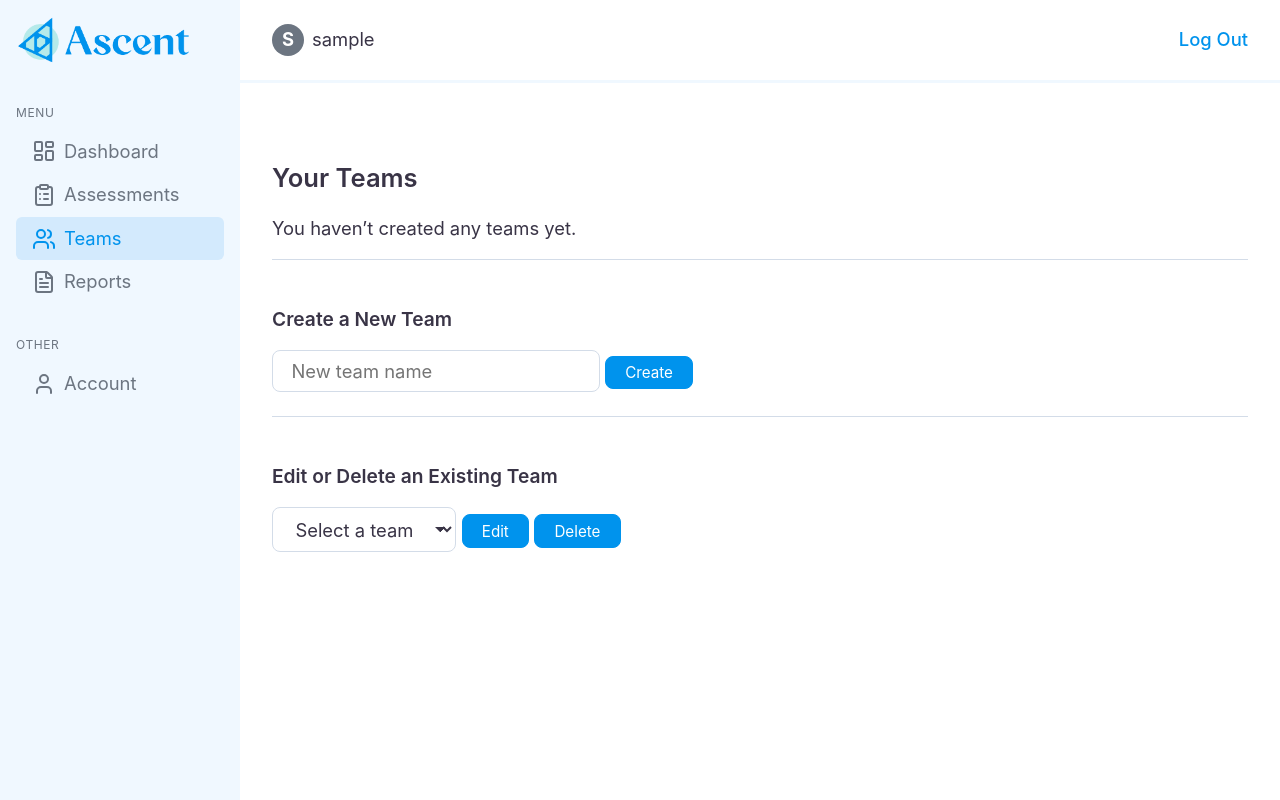
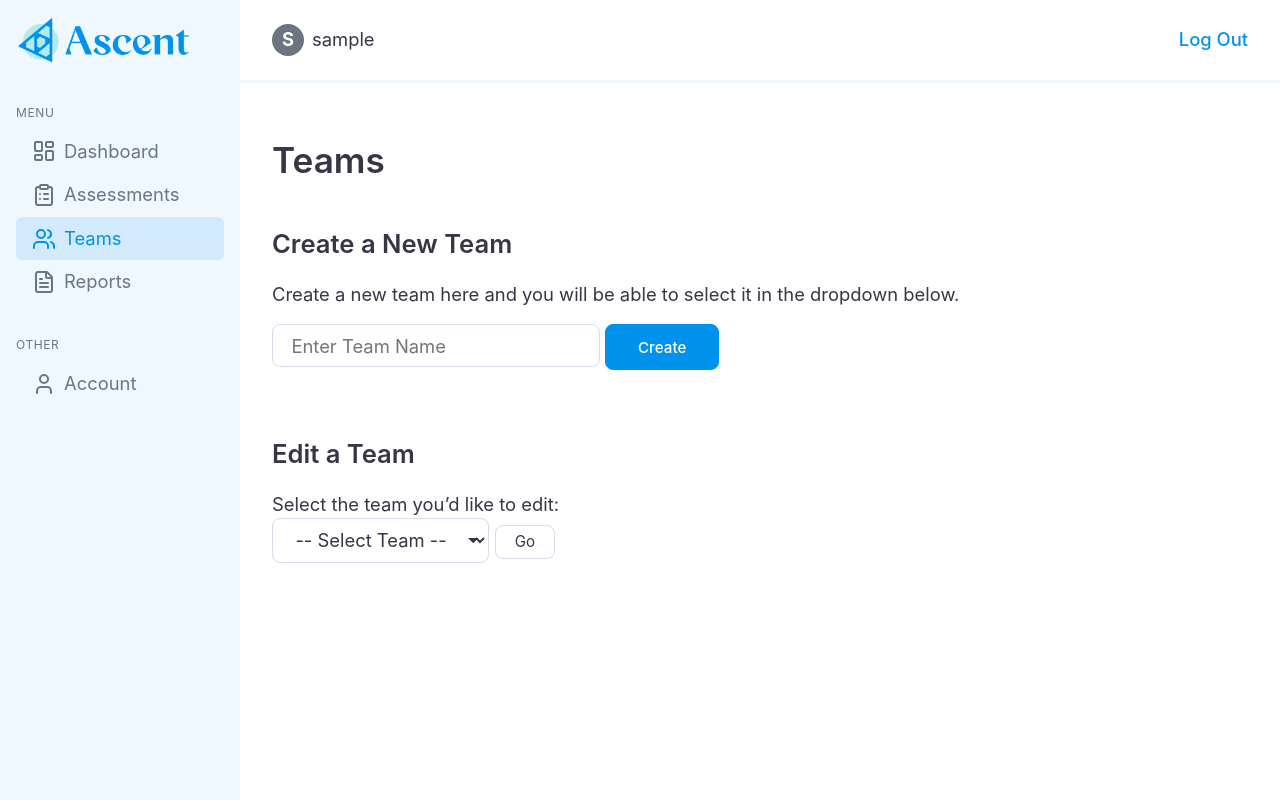
Before and after one commit to sae-br/ascent-assessment, a Django app: page /teams/ in a window 1280 px wide. Run offline with Django 5.2, Linux system fonts and the light colour scheme; the visitor is signed in with stand-in values (Sample User, id 1); data that the repository does not hold is empty; parts of the project's set-up code (start-up, migrations or seed data) failed here and were passed over.

Commit message:
Add Assessment overview page, combine previous views for team lists

```diff
--- /dev/null
+++ b/apps/teams/templates/teams/overview.html
@@ -0,0 +1,198 @@
+{% extends "base.html" %}
+{% load static %}
+
+{% block content %}
+  <div class="main-heading">
+    <h1>Teams</h1>
+  </div>
+
+  <!-- Create a New Team -->
+  <section class="section">
+    <h2>Create a New Team</h2>
+    <p>Create a new team here and you will be able to select it in the dropdown below.</p>
+    <form method="post" class="team-create-form">
+      {% csrf_token %}
+      <!-- TeamForm only has a single "name" field -->
+      <input
+        type="text"
+        name="name"
+        placeholder="Enter Team Name"
+        required
+        class="team-input"
+      >
+      <button type="submit" name="create_team" class="button--primary">
+        Create
+      </button>
+    </form>
+  </section>
+
+  <!-- Edit / Manage a Team -->
+  <section class="section">
+    <h2>Edit a Team</h2>
+
+    <!-- switcher dropdown -->
+    <form method="post" class="team-switch-form">
+      {% csrf_token %}
+      <label for="selected_team">Select the team you’d like to edit:</label>
+      <div class="team-switch">
+        <select name="selected_team" id="selected_team">
+          <option value="" disabled {% if not selected_team %}selected{% endif %}>
+            -- Select Team --
+          </option>
+          {% for t in teams %}
+            <option
+              value="{{ t.id }}"
+              {% if selected_team and t.id == selected_team.id %}selected{% endif %}
+            >{{ t.name }}</option>
+          {% endfor %}
+        </select>
+        <button type="submit" name="edit_team" class="button--secondary">
+          Go
+        </button>
+      </div>
+    </form>
+
+    {% if selected_team %}
+      <!-- Member table -->
+      <div class="table-wrapper">
+        <table class="table">
+          <thead>
+            <tr>
+              <th>Name</th>
+              <th>Email</th>
+              <th class="text-right">Actions</th>
+            </tr>
+          </thead>
+          <tbody>
+            {% for member in members %}
+              {% if editing_id == member.id|stringformat:"s" %}
+                <!-- inline EDIT row -->
+                <tr>
+                  <form method="post">
+                    {% csrf_token %}
+                    <input type="hidden" name="member_id" value="{{ member.id }}">
+                    <td>
+                      <input
+                        type="text"
+                        name="edit_member_name"
+                        value="{{ member.name }}"
+                        required
+                        class="team-input"
+                      >
+                    </td>
+                    <td>
+                      <input
+                        type="email"
+                        name="edit_member_email"
+                        value="{{ member.email }}"
+                        required
+                        class="team-input"
+                      >
+                    </td>
+                    <td class="text-right">
+                      <button
+                        type="submit"
+                        name="edit_member"
+                        class="text-button"
+                      >Save</button>
+                      &nbsp;|&nbsp;
+                      <!-- cancel simply drops the edit param -->
+                      <a
+                        href="{% url 'teams_overview' %}?team={{ selected_team.id }}"
+                        class="text-button text-muted"
+                      >Cancel</a>
+                    </td>
+                  </form>
+                </tr>
+              {% else %}
+                <!-- normal VIEW row -->
+                <tr>
+                  <td>{{ member.name }}</td>
+                  <td>{{ member.email }}</td>
+                  <td class="text-right">
+                    <a
+                      href="{% url 'teams_overview' %}?team={{ selected_team.id }}&edit={{ member.id }}"
+                      class="text-button"
+                    >Edit</a>
+                    &nbsp;|&nbsp;
+                    <form
+                      method="post"
+                      style="display:inline"
+                      onsubmit="return confirm('Delete {{ member.name }}?')"
+                    >
+                      {% csrf_token %}
+                      <input type="hidden" name="member_id" value="{{ member.id }}">
+                      <button
+                        type="submit"
+                        name="delete_member"
+                        class="text-button text-danger"
+                      >Delete</button>
+                    </form>
+                  </td>
+                </tr>
+              {% endif %}
+            {% empty %}
+              <tr>
+                <td colspan="3" class="text-center text-light">
+                  No members yet.
+                </td>
+              </tr>
+            {% endfor %}
+
+            <!-- “Add New” inline row -->
+            <tr>
+              <form method="post">
+                {% csrf_token %}
+                <!-- ensure we carry the team-id in the POST -->
+                <input type="hidden" name="selected_team" value="{{ selected_team.id }}">
+                <td>
+                  <input
+                    type="text"
+                    name="new_member_name"
+                    placeholder="Name"
+                    required
+                    class="team-input"
+                  >
+                </td>
+                <td>
+                  <input
+                    type="email"
+                    name="new_member_email"
+                    placeholder="Email"
+                    required
+                    class="team-input"
+                  >
+                </td>
+                <td class="text-right">
+                  <button
+                    type="submit"
+                    name="add_member"
+                    class="text-button"
+                  >Add</button>
+                </td>
+              </form>
+            </tr>
+          </tbody>
+        </table>
+      </div>
+
+      <!-- Rename / Delete Team links -->
+      <div class="section-footer" style="margin-top:1rem;">
+        <a
+          href="{% url 'rename_team' selected_team.id %}"
+          class="text-button"
+        >Rename Team</a>
+        &nbsp;|&nbsp;
+        <form
+          method="post"
+          action="{% url 'delete_team' selected_team.id %}"
+          style="display:inline;"
+          onsubmit="return confirm('Delete team & all its members?')"
+        >
+          {% csrf_token %}
+          <button type="submit" class="text-button text-danger">Delete Team</button>
+        </form>
+      </div>
+    {% endif %}
+  </section>
+{% endblock %}
--- a/apps/teams/urls.py
+++ b/apps/teams/urls.py
@@ -2,7 +2,7 @@ from django.urls import path
 from . import views
 
 urlpatterns = [
-    path('', views.team_list, name='team_list'),
-    path('teams/<int:team_id>/', views.team_detail, name='team_detail'),
-    path('delete/<int:team_id>/', views.delete_team, name='delete_team'),
+    path("", views.teams_overview, name="teams_overview"),
+    path("delete/<int:team_id>/", views.delete_team, name="delete_team"),
+    path("rename/<int:team_id>/", views.rename_team, name="rename_team"),
 ]
--- a/apps/teams/views.py
+++ b/apps/teams/views.py
@@ -1,81 +1,121 @@
-from django.shortcuts import render, get_object_or_404, redirect
-from django.contrib import messages
+# apps/teams/views.py
+
+from django.shortcuts      import render, get_object_or_404, redirect
+from django.urls           import reverse
+from django.contrib        import messages
 from django.contrib.auth.decorators import login_required
-from django.views.decorators.http import require_POST
-from .models import Team, TeamMember
-from .forms import TeamForm, TeamMemberForm
+from django.views.decorators.http  import require_POST
 
-# Delete a team
+from .models   import Team, TeamMember
+from .forms    import TeamForm, TeamMemberForm
+
+
+@login_required
+def teams_overview(request):
+    user          = request.user
+    teams         = user.teams.all()
+    selected_team = None
+    members       = None
+    member_form   = None
+    editing_id    = None
+
+    # ——————————————————————————————
+    # POST: create/switch/edit/delete
+    # ——————————————————————————————
+    if request.method == "POST":
+
+        # 1) Create a new team
+        if "create_team" in request.POST:
+            form = TeamForm(request.POST)
+            if form.is_valid():
+                new_team       = form.save(commit=False)
+                new_team.admin = user
+                new_team.save()
+                messages.success(request, f"Team '{new_team.name}' created.")
+                return redirect(f"{reverse('teams_overview')}?team={new_team.id}")
+
+        # 2) Switch which team is active
+        if "edit_team" in request.POST:
+            sel_id = request.POST.get("selected_team")
+            return redirect(f"{reverse('teams_overview')}?team={sel_id}")
+
+        # 3) Add a new member to that team
+        if "add_member" in request.POST:
+            sel_id      = request.POST.get("selected_team")
+            team        = get_object_or_404(Team, id=sel_id, admin=user)
+            member_form = TeamMemberForm(request.POST)
+            if member_form.is_valid():
+                new_member      = member_form.save(commit=False)
+                new_member.team = team
+                new_member.save()
+                messages.success(request, f"Added member: {new_member.name}")
+            return redirect(f"{reverse('teams_overview')}?team={team.id}")
+
+        # 4) Edit an existing member inline
+        if "edit_member" in request.POST:
+            member_id = request.POST.get("member_id")
+            member    = get_object_or_404(TeamMember, id=member_id, team__admin=user)
+            form      = TeamMemberForm(request.POST, instance=member)
+            if form.is_valid():
+                form.save()
+                messages.success(request, f"Updated member: {member.name}")
+            return redirect(f"{reverse('teams_overview')}?team={member.team_id}")
+
+        # 5) Delete a member
+        if "delete_member" in request.POST:
+            member_id = request.POST.get("member_id")
+            member    = get_object_or_404(TeamMember, id=member_id, team__admin=user)
+            team_id   = member.team_id
+            member.delete()
+            messages.success(request, "Deleted member.")
+            return redirect(f"{reverse('teams_overview')}?team={team_id}")
+
+    # ——————————————————————————————
+    # GET: check for ?team=<id>
+    # ——————————————————————————————
+    team_id = request.GET.get("team")
+    if team_id:
+        selected_team = get_object_or_404(Team, id=team_id, admin=user)
+        members       = selected_team.members.all()
+        member_form   = TeamMemberForm()
+
+    editing_id = request.GET.get("edit")  # will be a string
+
+    # form to create a new team
+    team_form = TeamForm()
+
+    return render(request, "teams/overview.html", {
+        "teams":         teams,
+        "team_form":     team_form,
+        "selected_team": selected_team,
+        "members":       members,
+        "member_form":   member_form,
+        "editing_id":    editing_id,
+    })
+
+
 @require_POST
+@login_required
 def delete_team(request, team_id):
     team = get_object_or_404(Team, id=team_id, admin=request.user)
     team.delete()
     messages.success(request, "Team deleted.")
-    return redirect('team_list')
+    return redirect("teams_overview")
 
-# Manage Teams
+
 @login_required
-def team_list(request):
-    user_teams = request.user.teams.all()
-    form = TeamForm()
+def rename_team(request, team_id):
+    team = get_object_or_404(Team, id=team_id, admin=request.user)
+    if request.method == "POST":
+        form = TeamForm(request.POST, instance=team)
+        if form.is_valid():
+            form.save()
+            messages.success(request, f"Team renamed to “{team.name}.”")
+            return redirect("teams_overview")
+    else:
+        form = TeamForm(instance=team)
 
-    if request.method == "POST":
-        if "create_team" in request.POST:
-            form = TeamForm(request.POST)
-            if form.is_valid():
-                new_team = form.save(commit=False)
-                new_team.admin = request.user
-                new_team.save()
-                messages.success(request, f"Team '{new_team.name}' created.")
-                return redirect('team_detail', team_id=new_team.id)
-
-        elif "delete_team" in request.POST:
-            team_id = request.POST.get("selected_team")
-            team = get_object_or_404(Team, id=team_id, admin=request.user)
-            team.delete()
-            messages.success(request, f"Team '{team.name}' deleted.")
-            return redirect('team_list')
-
-        elif "edit_team" in request.POST:
-            team_id = request.POST.get("selected_team")
-            return redirect('team_detail', team_id=team_id)
-
-    return render(request, "teams/list.html", {
-        "teams": user_teams,
-        "form": form
+    return render(request, "teams/rename.html", {
+        "team": team,
+        "form": form,
     })
-
-# Manage Team Members
-@login_required
-def team_detail(request, team_id):
-    team = get_object_or_404(Team, id=team_id, admin=request.user)
-    members = team.members.all()
-    teams = request.user.teams.all()  # For dropdown
-    member_form = TeamMemberForm()
-
-    if request.method == "POST":
-        if "add_member" in request.POST:
-            member_form = TeamMemberForm(request.POST)
-            if member_form.is_valid():
-                new_member = member_form.save(commit=False)
-                new_member.team = team
-                new_member.save()
-                messages.success(request, f"Added member: {new_member.name}")
-                return redirect("team_detail", team_id=team.id)
-
-        elif "delete_members" in request.POST:
-            ids_to_delete = request.POST.getlist("selected_members")
-            TeamMember.objects.filter(id__in=ids_to_delete, team=team).delete()
-            messages.success(request, "Selected member(s) deleted.")
-            return redirect("team_detail", team_id=team.id)
-
-        elif "change_team" in request.POST:
-            selected_id = request.POST.get("selected_team")
-            return redirect("team_detail", team_id=selected_id)
-
-    return render(request, "teams/detail.html", {
-        "team": team,
-        "teams": teams,
-        "members": members,
-        "member_form": member_form,
-    })
--- a/templates/includes/sidebar.html
+++ b/templates/includes/sidebar.html
@@ -24,8 +24,8 @@
         </a>
       </li>
       <li>
-        <a href="{% url 'team_list' %}"
-           class="nav-link {% if section == 'teams' %}active{% endif %}">
+        <a href="{% url 'teams_overview' %}"
+          class="nav-link {% if section == 'teams' %}active{% endif %}">
           <i data-lucide="users"></i> Teams
         </a>
       </li>
```
Also changed, not shown: apps/dashboard/templates/dashboard/includes/teams_list.html (+7 -3 lines).
